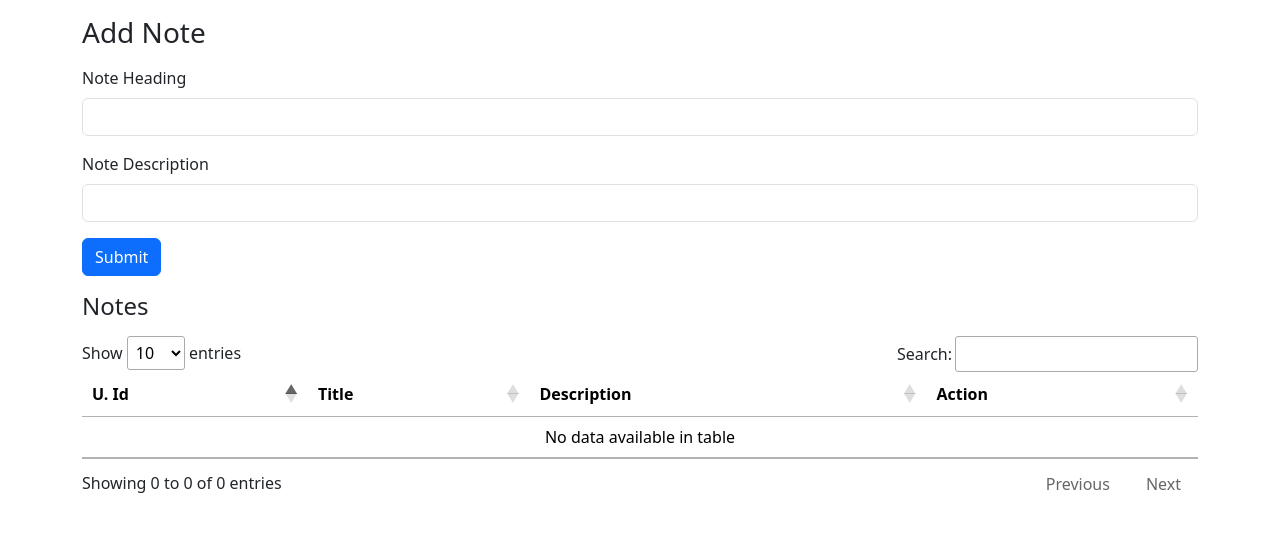
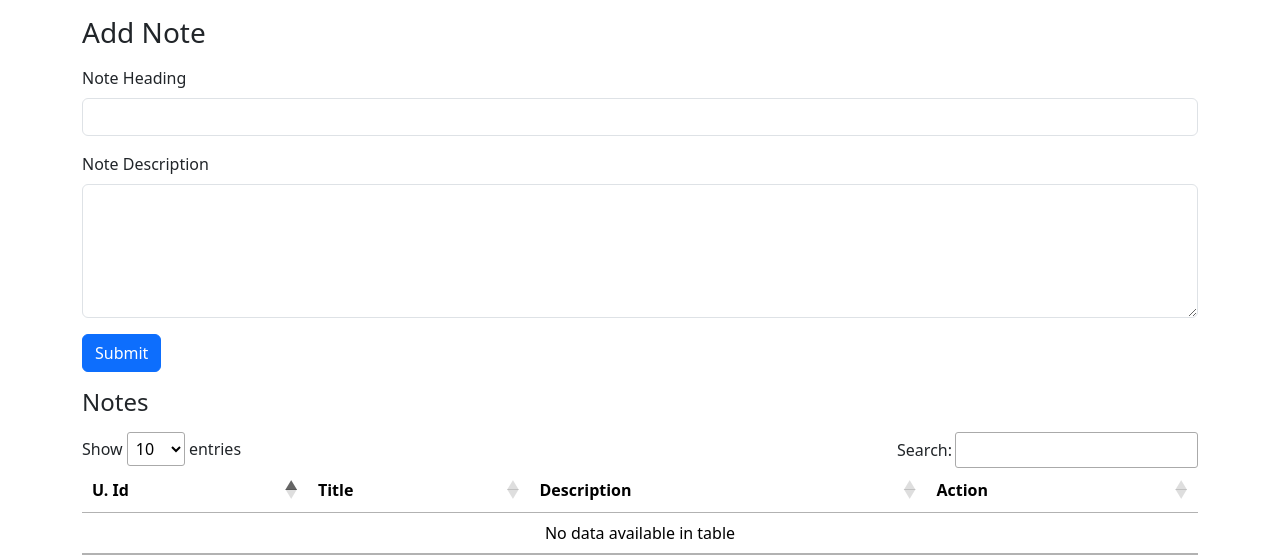
Before and after one commit to Simpl1fy/Notes_PHP, a PHP site: page /index.php in a window 1280 px wide. Shown: the part 56-614 px from the top of the page. Run offline with PHP 8.4, Linux system fonts and the light colour scheme; data that the repository does not hold is empty; some libraries are stand-ins or nearby versions.

Commit message:
added textarea instead of input:text

```diff
--- a/index.php
+++ b/index.php
@@ -114,7 +114,7 @@ if(!$conn) {
             </div>
             <div class="mb-3">
                 <label for="description" class="form-label">Note Description</label>
-                <input type="text" class="form-control" id="note-desc" name="desc">
+                <textarea  class="form-control" id="note-desc" name="desc" rows="5"></textarea>
             </div>
             <button type="submit" class="btn btn-primary">Submit</button>
         </form>
```
